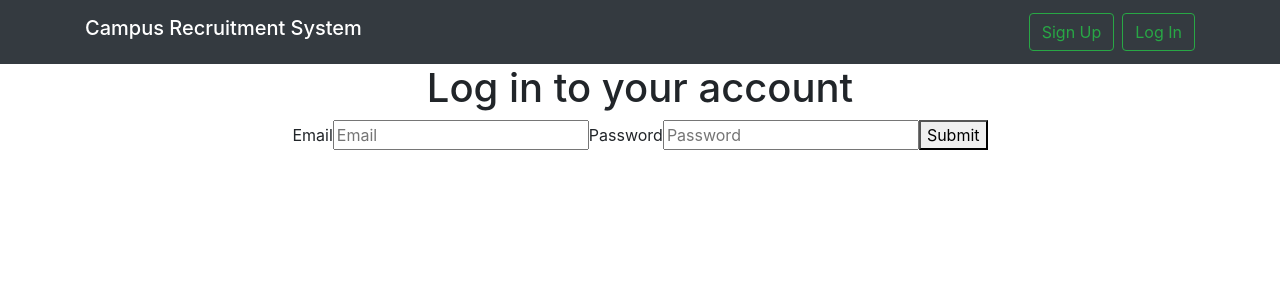
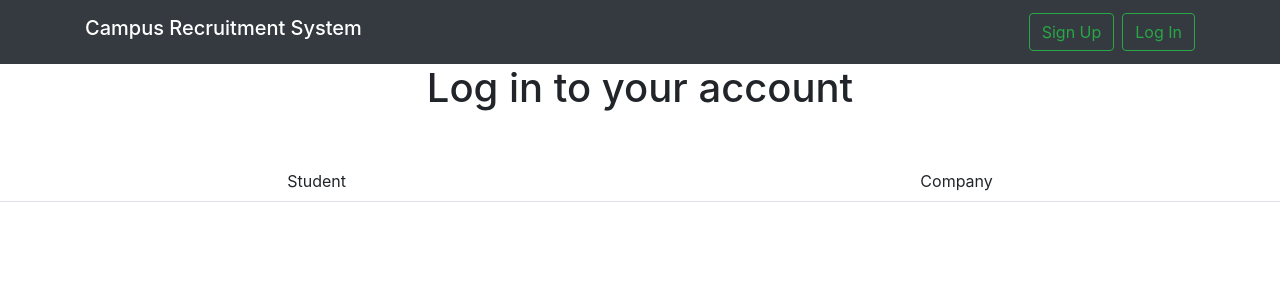
Before and after one commit to YousufQadri/Campus-Recruitment-System-react-client, a React (Create React App) app: page /login in a window 1280 px wide. Shown: the top 300 px of the page. Built offline with nearby package versions, Linux system fonts and the light colour scheme.

Commit message:
Add: Student and company login

```diff
--- a/src/Components/Login.js
+++ b/src/Components/Login.js
@@ -1,13 +1,30 @@
 import React, { Component } from "react";
 import axios from "axios";
-import Alert from "./Alert";
+import {
+  TabContent,
+  TabPane,
+  Nav,
+  NavItem,
+  NavLink,
+  Row,
+  Form,
+  FormGroup,
+  Label,
+  Input,
+  Button,
+  Alert
+} from "reactstrap";
+// import { Button, Form, FormGroup, Label, Input, FormText } from "reactstrap";
+// import classnames from "classnames";
+// import Alert from "./Alert";
 
 class Login extends Component {
   state = {
     email: "",
     password: "",
     message: "",
-    flag: false
+    flag: false,
+    activeTab: 1
   };
 
   componentDidUpdate() {
@@ -20,28 +37,55 @@ class Login extends Component {
     });
   };
 
-  formSubmit = e => {
+  studentFormSubmit = e => {
     e.preventDefault();
     let { email, password } = this.state;
 
     if (email && password) {
       axios
-        .post("http://localhost:5000/api/v1/user/login", {
+        .post("http://localhost:5000/api/v1/student/login", {
           email,
-          password,
-          type: "Student"
+          password
         })
         .then(res => {
           console.log(res.data);
+          this.setState({ message: res.data.message, flag: true });
           localStorage.setItem("jwt", res.data.token);
+          setTimeout(() => {
             this.props.history.push("/dashboard");
-          // this.setState({ message: res.data.message, flag: true });
+          }, 2000);
+
+          // console.log(res.data);
+        })
+        .catch(error => {
+          this.setState({ message: error.response.data.message, flag: false });
+          console.log("Error: ", error.response.data.message);
+        });
+    } else {
+      console.log("Fill all fields");
+    }
+  };
+  companyFormSubmit = e => {
+    e.preventDefault();
+    let { email, password } = this.state;
+
+    if (email && password) {
+      axios
+        .post("http://localhost:5000/api/v1/company/login", {
+          email,
+          password
+        })
+        .then(res => {
+          console.log(res.data);
+          // localStorage.setItem("jwt", res.data.token);
+          // this.props.history.push("/dashboard");
+          this.setState({ message: res.data.message, flag: true });
 
           // localStorage.setItem("token", res.data.token);
           // console.log(res.data);
         })
         .catch(error => {
-          // this.setState({ message: error.response.data.message, flag: false });
+          this.setState({ message: error.response.data.message, flag: false });
           console.log("Error: ", error.response.data.message);
         });
     } else {
@@ -49,37 +93,114 @@ class Login extends Component {
     }
   };
 
+  toggle = tab => {
+    if (this.state.activeTab !== tab)
+      this.setState({ activeTab: tab, email: "", password: "" });
+  };
+
   render() {
     return (
-      <div>
-        <h1>Log in to your account</h1>
+      <div className="Login">
+        <h1 className="mb-5">Log in to your account</h1>
         {this.state.message ? (
-          <Alert
-            message={this.state.message}
-            color={this.state.flag ? "green" : "red"}
-          />
+          <Alert color={this.state.flag ? "success" : "danger"}>
+            {this.state.message}
+          </Alert>
         ) : null}
-        <form onSubmit={this.formSubmit}>
-          <label>Email</label>
-          <input
+        <Nav tabs fill className="mb-3">
+          <NavItem>
+            <NavLink
+              onClick={() => {
+                this.toggle("1");
+              }}
+            >
+              Student
+            </NavLink>
+          </NavItem>
+          <NavItem>
+            <NavLink
+              onClick={() => {
+                this.toggle("2");
+              }}
+            >
+              Company
+            </NavLink>
+          </NavItem>
+        </Nav>
+        <TabContent activeTab={this.state.activeTab}>
+          <TabPane tabId="1">
+            <Form onSubmit={e => this.studentFormSubmit(e)}>
+              <h4>Student Login</h4>
+              <FormGroup>
+                <Label for="email">Email</Label>
+                <Input
                   type="email"
-            placeholder="Email"
+                  name="email"
+                  placeholder="Enter your email"
+                  value={this.state.email}
                   onChange={this.onChange}
-            name="email"
-            value={this.state.email}
                   required
                 />
-          <label>Password</label>
-          <input
+              </FormGroup>
+              <FormGroup>
+                <Label for="pass">Password</Label>
+                <Input
                   type="password"
-            placeholder="Password"
+                  name="password"
+                  placeholder="Enter your password"
+                  value={this.state.password}
                   onChange={this.onChange}
-            name="password"
-            value={this.state.password}
                   required
                 />
-          <button type="submit">Submit</button>
-        </form>
+              </FormGroup>
+              <Button
+                type="submit"
+                color="primary"
+                block
+                onClick={this.studentFormSubmit}
+              >
+                Submit
+              </Button>
+            </Form>
+          </TabPane>
+          <TabPane tabId="2">
+            <Form onSubmit={this.companyFormSubmit}>
+              <h4>Company Login</h4>
+              <FormGroup>
+                <Label for="email">Email</Label>
+                <Input
+                  type="email"
+                  name="email"
+                  id="email"
+                  placeholder="Enter your email"
+                  value={this.state.email}
+                  onChange={this.onChange}
+                  required
+                />
+              </FormGroup>
+              <FormGroup>
+                <Label for="pass">Password</Label>
+                <Input
+                  type="password"
+                  name="password"
+                  id="pass"
+                  placeholder="Enter your password"
+                  value={this.state.password}
+                  onChange={this.onChange}
+                  required
+                />
+              </FormGroup>
+              <Button
+                type="submit"
+                color="primary"
+                block
+                onClick={this.companyFormSubmit}
+              >
+                Submit
+              </Button>
+            </Form>
+          </TabPane>
+        </TabContent>
       </div>
     );
   }
```
Lines whose indentation alone changed are shown as unchanged.
